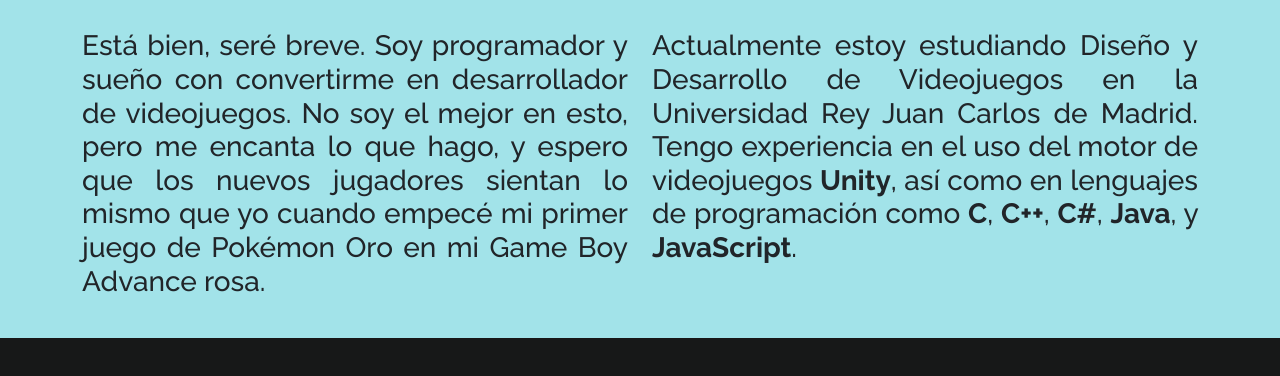
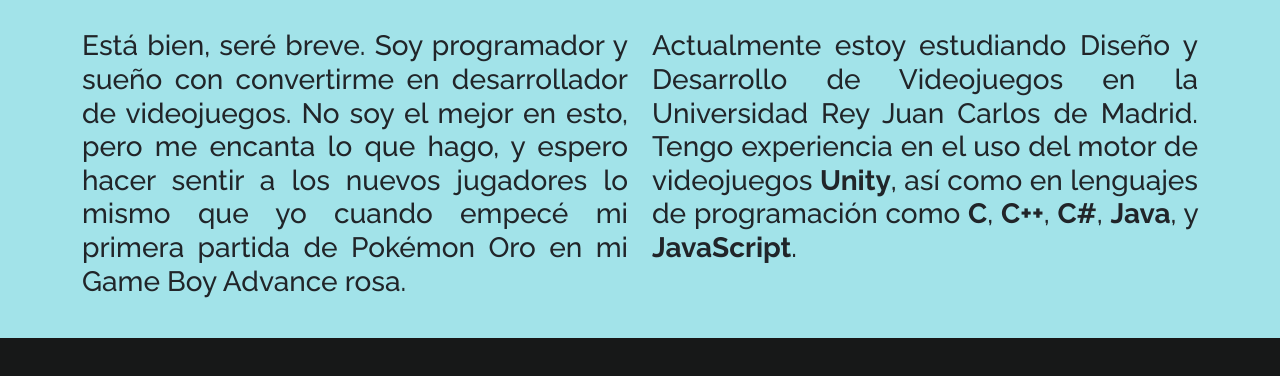
Before and after one commit to jagonmes/portfolio, a plain HTML site: page index-es.html in a window 1280 px wide. Shown: the part 584-960 px from the top of the page. Drawn offline with nearby package versions, Linux system fonts and the light colour scheme.

Commit message:
Update index-es.html

```diff
--- a/index-es.html
+++ b/index-es.html
@@ -69,7 +69,7 @@
         </div>
         <div class="row">
             <div class="col-md-6">
-                <h3 style="text-align: justify;">Está bien, seré breve. Soy programador y sueño con convertirme en desarrollador de videojuegos. No soy el mejor en esto, pero me encanta lo que hago, y espero que los nuevos jugadores sientan lo mismo que yo cuando empecé mi primer juego de Pokémon Oro en mi Game Boy Advance rosa.</h3>
+                <h3 style="text-align: justify;">Está bien, seré breve. Soy programador y sueño con convertirme en desarrollador de videojuegos. No soy el mejor en esto, pero me encanta lo que hago, y espero hacer sentir a los nuevos jugadores lo mismo que yo cuando empecé mi primera partida de Pokémon Oro en mi Game Boy Advance rosa.</h3>
             </div>
             <div class="col-md-6">
                 <h3 style="text-align: justify;">Actualmente estoy estudiando Diseño y Desarrollo de Videojuegos en la Universidad Rey Juan Carlos de Madrid. Tengo experiencia en el uso del motor de videojuegos <b>Unity</b>, así como en lenguajes de programación como <b>C</b>, <b>C++</b>, <b>C#</b>, <b>Java</b>, y <b>JavaScript</b>.</h3>
```
